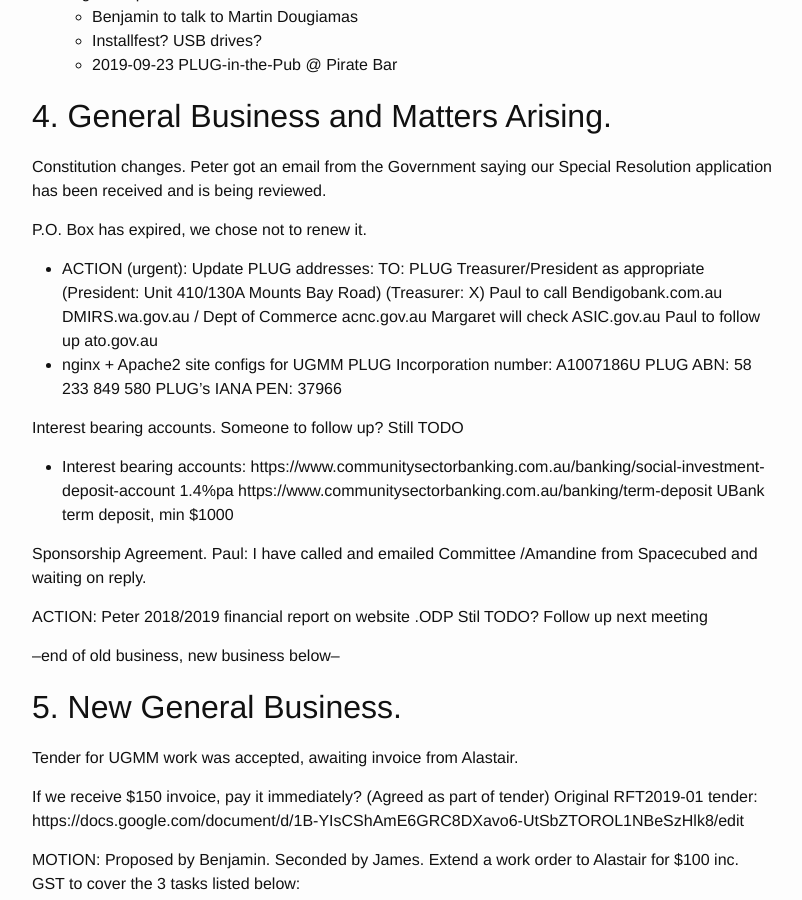
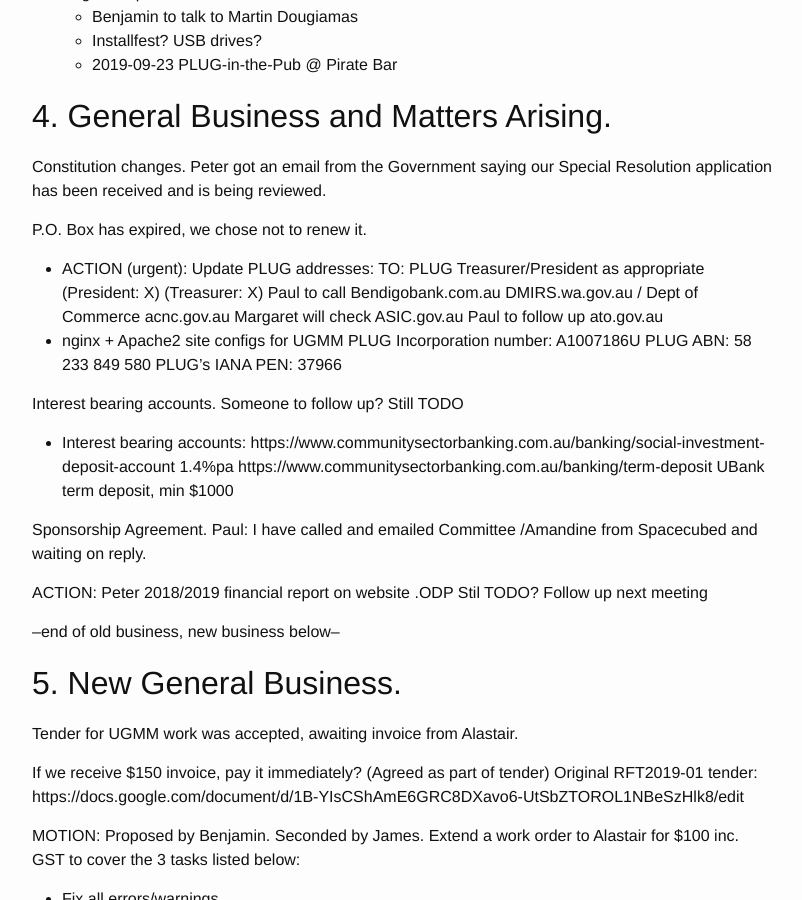
Before and after one commit to plugorgau/plugorgau.github.io, a Jekyll site: the page built from _posts/minutes/2019-04-16-minutes.md, in a window 1280 px wide and 900 px high, scrolled down 2833 px. Shown: the whole window, without its empty margins (238-1040 px from the left). Built offline with Jekyll 4.4.1, drawn with Linux system fonts in a browser that asks for light colours; nearby versions of some CDN libraries.

Commit message:
Update 2019-04-16-minutes.md

```diff
--- a/_posts/minutes/2019-04-16-minutes.md
+++ b/_posts/minutes/2019-04-16-minutes.md
@@ -127,7 +127,7 @@ Constitution changes. Peter got an email from the Government saying our Special
 
 P.O. Box has expired, we chose not to renew it.
 * ACTION (urgent): Update PLUG addresses:
-  TO: PLUG Treasurer/President as appropriate (President: Unit 410/130A Mounts Bay Road) (Treasurer: X)
+  TO: PLUG Treasurer/President as appropriate (President: X) (Treasurer: X)
   Paul to call Bendigobank.com.au
   DMIRS.wa.gov.au / Dept of Commerce
   acnc.gov.au
```
